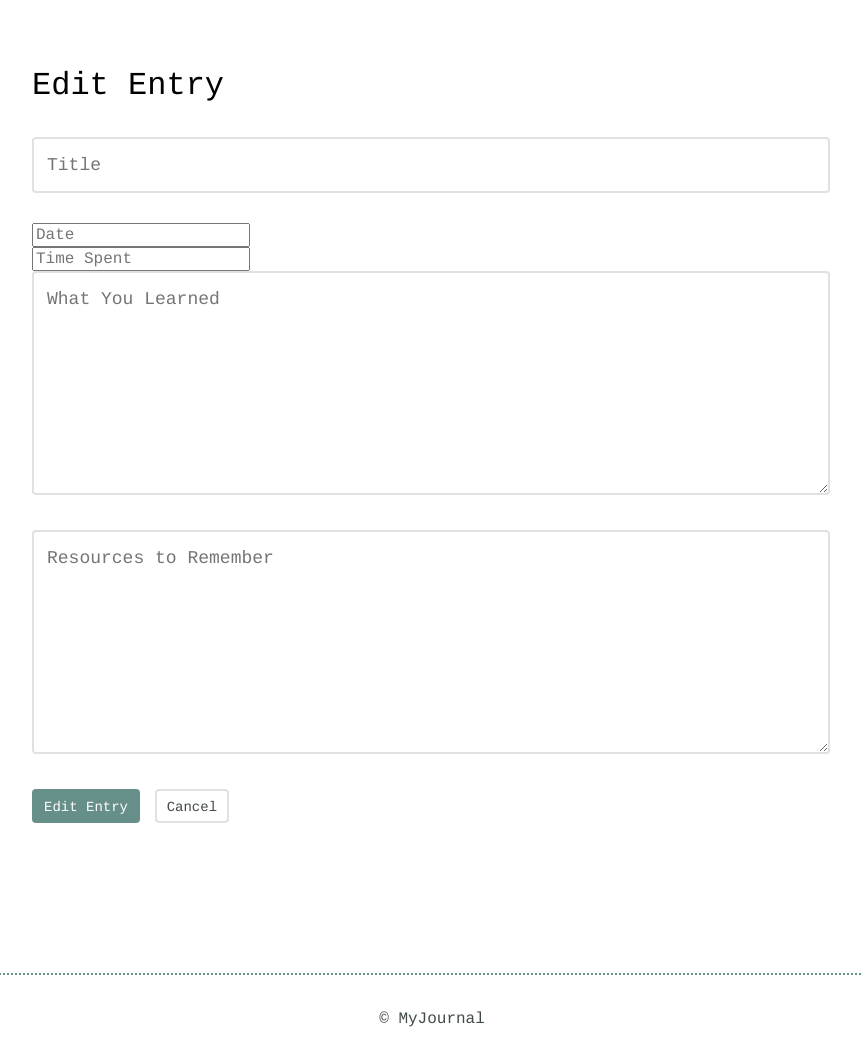
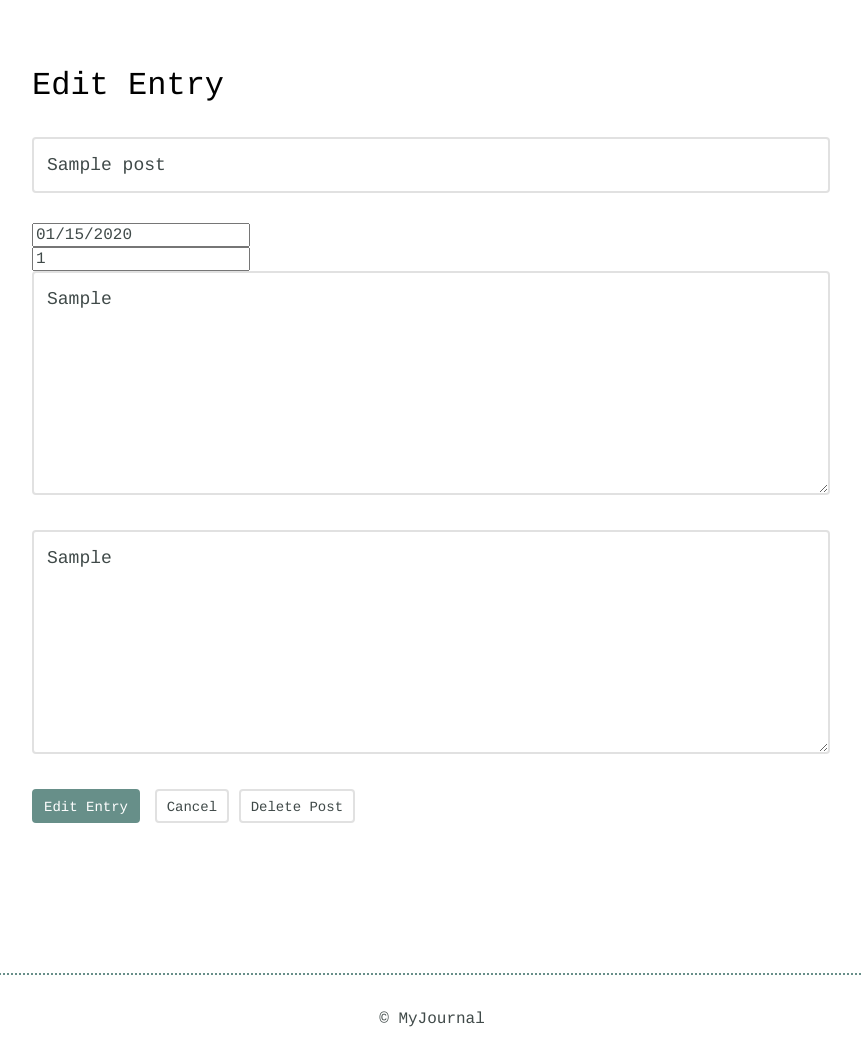
Before and after one commit to geenafong/python-techdegree-project-5, a Flask app: page /entries/1/edit in a window 1280 px wide. Shown: the part 95-1158 px from the top of the page, without its empty margins (208-1069 px from the left). Run offline with Flask 2, Linux system fonts and the light colour scheme; tables that the repository leaves empty hold one stand-in row (values such as "Sample post"); some libraries are stand-ins or nearby versions.

Commit message:
Completed meets

```diff
--- a/app.py
+++ b/app.py
@@ -1,4 +1,5 @@
-from flask import Flask, request, render_template, abort, flash, redirect, url_for
+from flask import (Flask, request, render_template,
+                   abort, flash, redirect, url_for)
 import os
 
 import forms
@@ -33,9 +34,17 @@ def detail(post_id):
     return render_template('detail.html', posts=posts)
 
 
-@app.route('/entries/<int:post_id>/edit')
+@app.route('/entries/<int:post_id>/edit', methods=('GET', 'POST'))
 def edit(post_id):
+    post = models.Post.get(models.Post.post_id == post_id)
+    posts = models.Post.select().where(models.Post.post_id == post_id)
     form = forms.PostForm()
+    if request.method == 'GET':
+        form.title.data = post.title
+        form.date.data = post.date
+        form.time_spent.data = post.time_spent
+        form.things_learned.data = post.things_learned
+        form.resources.data = post.resources
     if form.validate_on_submit():
         models.Post.update( title=form.title.data,
                             date=form.date.data,
@@ -44,11 +53,12 @@ def edit(post_id):
                             resources=form.resources.data
                           ).where(models.Post.post_id == post_id).execute()
         return redirect(url_for('index'))
-    return render_template('edit.html', form=form, post_id=post_id)
+    return render_template('edit.html', form=form, post_id=post_id, posts=posts)
 
-@app.route('/entries/<id>/delete')
-def delete():
-    pass
+@app.route('/entries/<int:post_id>/delete', methods=['GET', 'DELETE'])
+def delete(post_id):
+    models.Post.delete().where(models.Post.post_id == post_id).execute()
+    return redirect(url_for('index'))
 
 if __name__ == '__main__':
     models.initialize()
--- a/forms.py
+++ b/forms.py
@@ -1,8 +1,8 @@
-from flask_wtf import Form
+from flask_wtf import FlaskForm
 from wtforms import StringField, DateTimeField, TextAreaField, IntegerField
 from wtforms.validators import DataRequired
 
-class PostForm(Form):
+class PostForm(FlaskForm):
     title = StringField('Title', validators=[DataRequired()])
     date = DateTimeField('Date', format='%m/%d/%Y', validators=[DataRequired()])
     time_spent = IntegerField('Time Spent', validators=[DataRequired()])
--- a/requirements.txt
+++ b/requirements.txt
@@ -1,6 +1,9 @@
 click==7.1.2
 Flask==1.1.2
+Flask-WTF==0.14.3
 itsdangerous==1.1.0
 Jinja2==2.11.2
 MarkupSafe==1.1.1
+peewee==3.13.3
 Werkzeug==1.0.1
+WTForms==2.3.1
--- a/templates/edit.html
+++ b/templates/edit.html
@@ -12,7 +12,10 @@
                     {{ render_field(field) }}
                 {% endfor %}
                 <input type="submit" value="Edit Entry" class="button">
-                <a href="#" class="button button-secondary">Cancel</a>
+                <a href="{{ url_for('index') }}" class="button button-secondary">Cancel</a>
+                {% for post in posts %}
+                <a href="{{ url_for('delete', post_id=post.post_id) }}" class="button button-secondary">Delete Post</a>
+                {% endfor %}
             </form>
         </div>
     </div>
--- a/templates/new.html
+++ b/templates/new.html
@@ -12,7 +12,7 @@
                     {{ render_field(field) }}
                 {% endfor %}
                 <input type="submit" value="Publish Entry" class="button">
-                <a href="#" class="button button-secondary">Cancel</a>
+                <a href="{{ url_for('index') }}" class="button button-secondary">Cancel</a>
             </form>
         </div>
     </div>
```
Also changed, not shown: templates/detail.html (line endings or trailing spaces), templates/index.html (line endings or trailing spaces), templates/layout.html (line endings or trailing spaces), templates/macros.html (line endings or trailing spaces).
